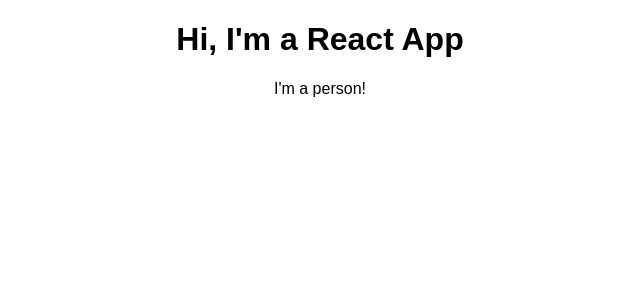
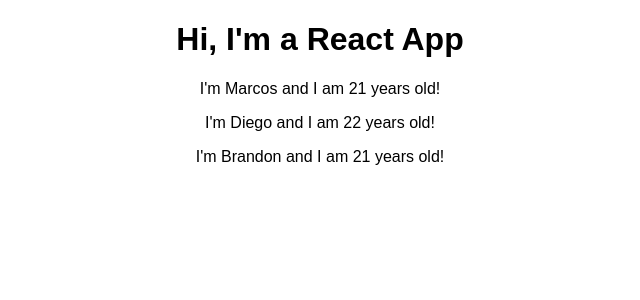
Before and after one commit to marcos8896/react-complete-guide, a React (Create React App) app: page / in a window 1280 px wide. Shown: the top 300 px of the page, without its empty margins (320-960 px from the left). Built offline with nearby package versions, Linux system fonts and the light colour scheme.

Commit message:
Section 3 - Lecture 36 : Working with props.

```diff
--- a/src/App.js
+++ b/src/App.js
@@ -7,7 +7,9 @@
     return (
       <div className="App">
         <h1>Hi, I'm a React App</h1>
-        <Person/>
+        <Person name="Marcos" age="21" />
+        <Person name="Diego" age="22"> My hobbies: Ser falso natural </Person>
+        <Person name="Brandon" age="21" />
       </div>
     );
   }
--- a/src/Person/Person.js
+++ b/src/Person/Person.js
@@ -1,7 +1,7 @@
 import React from 'react';
 
-const person = () => {
-  return <p>I'm a person!</p>
+const person = props => {
+  return <p>I'm {props.name} and I am {props.age} years old!</p>
 }
 
 export default person;
```
